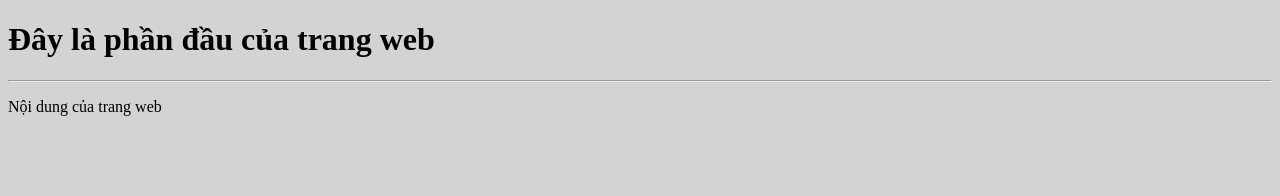
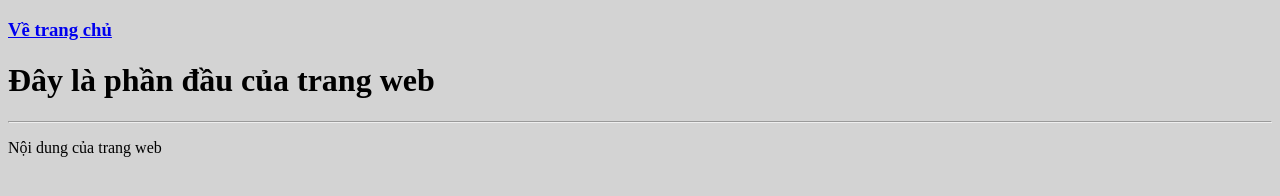
Before and after one commit to danggiakhiem9781-creator/danggiakhiem9781-creator, a plain HTML site: page BaitapF1/Hinh6.html in a window 1280 px wide. Drawn offline with Linux system fonts and the light colour scheme.

Commit message:
Update Hinh6.html

```diff
--- a/BaitapF1/Hinh6.html
+++ b/BaitapF1/Hinh6.html
@@ -5,6 +5,7 @@
 		<title>Tiêu đề của trang web</title>
 	</head>
 	<body bgcolor="lightgray">
+		<h3><a href="BaitapF1/index.html">Về trang chủ</a></h3>
 		<h1>Đây là phần đầu của trang web</h1>
 		<hr>
 		<p>Nội dung của trang web</p>
```
